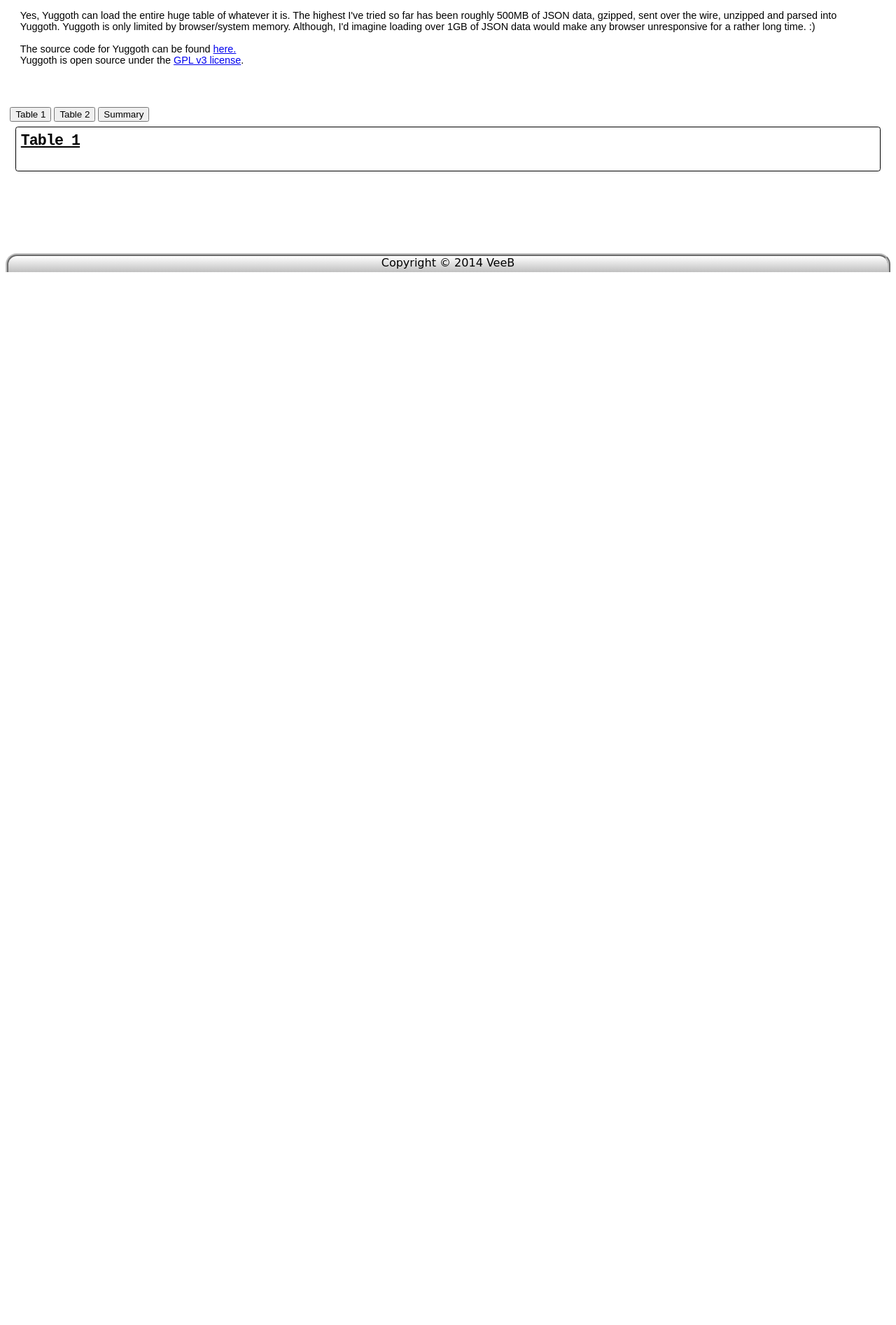
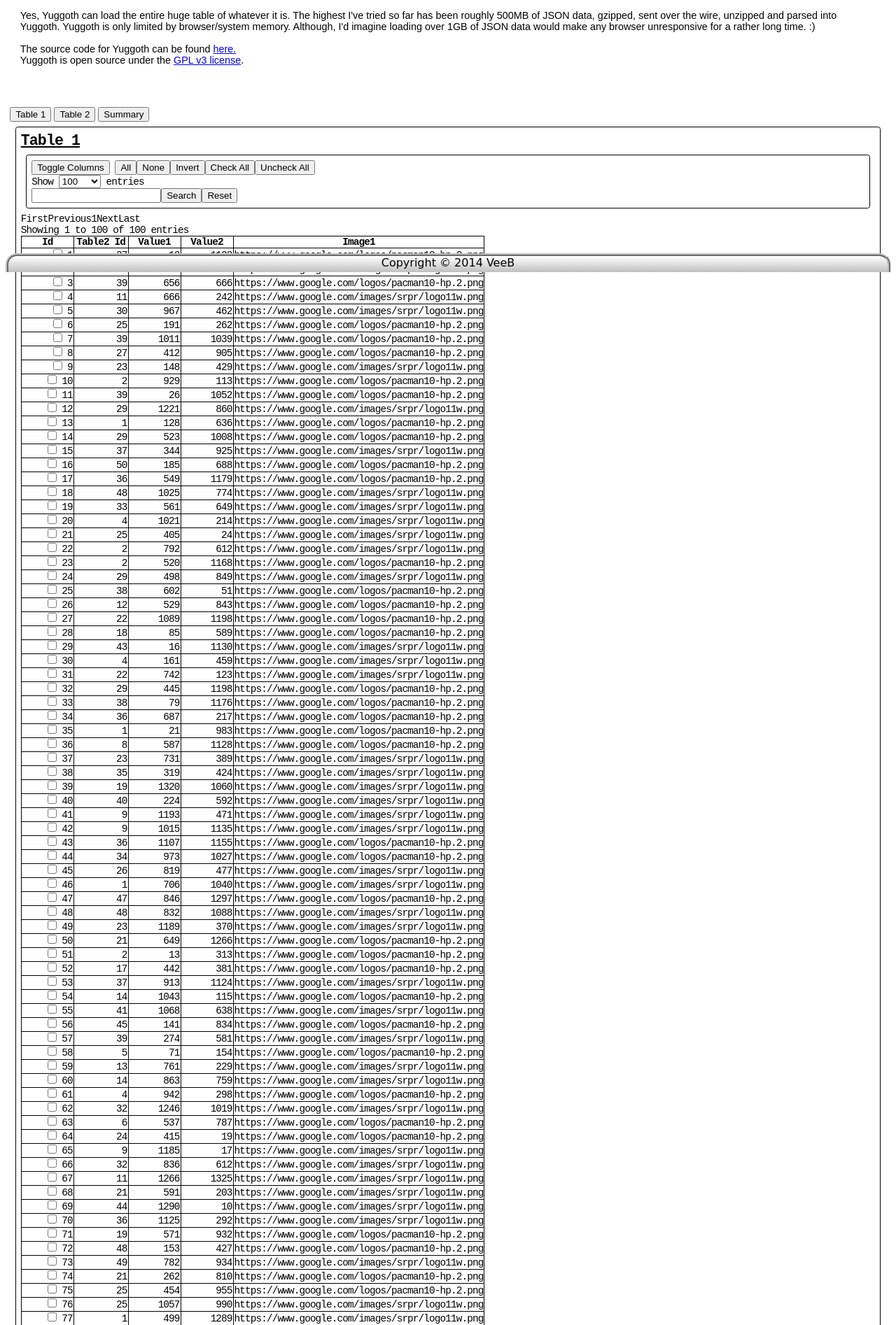
Before and after one commit to vbobkov/veeb, a CodeIgniter app: page /shenanigans/yuggoth in a window 1280 px wide. Shown: the part 411-2305 px from the top of the page at 70% size. Before the commit the page ends 800 px from the top, so only its background shows below. Run offline with CodeIgniter, Linux system fonts and the light colour scheme.

Commit message:
progress on yuggoth example page

```diff
--- a/application/controllers/shenanigans.php
+++ b/application/controllers/shenanigans.php
@@ -45,6 +45,7 @@
 			array(
 				'includes' =>
 					$this->filepathsToHTML(array(
+						'/assets/js/addons/jquery-ui-1.10.4.custom.min.js',
 						'/assets/js/yugTable.js',
 						'/assets/js/addons/highcharts/highcharts.js',
 						'/assets/js/addons/highcharts/exporting.js',
--- a/application/views/yuggoth.php
+++ b/application/views/yuggoth.php
@@ -168,6 +168,10 @@
 
 
 	$(document).ready(function() {
+		random_image_urls = [
+			'https://www.google.com/images/srpr/logo11w.png',
+			'https://www.google.com/logos/pacman10-hp.2.png'
+		];
 		table1 = {};
 		table2 = {};
 		table1_data = [];
@@ -178,7 +182,8 @@
 				'id': i,
 				'table2_id': Math.floor(Math.random() * 50) + 1,
 				'value1': Math.floor(Math.random() * 1337),
-				'value2': Math.floor(Math.random() * 1337)
+				'value2': Math.floor(Math.random() * 1337),
+				'image1': random_image_urls[Math.floor(Math.random() * random_image_urls.length)]
 			};
 		}
 
@@ -187,7 +192,8 @@
 				'id': i,
 				'table1_id': Math.floor(Math.random() * 100) + 1,
 				'value3': Math.floor(Math.random() * 1337),
-				'value4': Math.floor(Math.random() * 1337)
+				'value4': Math.floor(Math.random() * 1337),
+				'image2': random_image_urls[Math.floor(Math.random() * random_image_urls.length)]
 			};
 		}
 
@@ -199,24 +205,24 @@
 		});
 
 		$('#table1').yugTable({
-			data: table2_data,
+			data: table1_data,
 
-			resizable: '.table1-table-wrapper',
-			resizableHeightPadding: 48,
-			resizableWidthPadding: 40,
+			// resizable: '.table1-table-wrapper',
+			// resizableHeightPadding: 48,
+			// resizableWidthPadding: 40,
 
 			colSettings: {
 				classes: {
 					'non-numeric': [
+					],
+					'image-preview': [
+						'image1'
 					]
 				},
 
 				colShowHide: {
 					container: '.regular-commands'
 				},
-
-				columns: [
-				],
 
 				commands: [
 					command_filter_all,
@@ -230,6 +236,10 @@
 				],
 
 				editable: [
+					'table2_id',
+					'value1',
+					'value2',
+					'image1'
 				],
 
 				// not added to cells that have a save button (button[name="save"])
@@ -273,7 +283,7 @@
 				sPaginationType: 'full_numbers'
 			},
 
-			// dataSource: {},
+			dataSource: {},
 
 			searchFilter: {
 				fnCallback: function(dtSelector, search, yTable) {
@@ -284,17 +294,19 @@
 			}
 		});
 
-		/*
 		$('#table2').yugTable({
 			data: table2_data,
 
-			resizable: '.table2-table-wrapper',
-			resizableHeightPadding: 48,
-			resizableWidthPadding: 40,
+			// resizable: '.table2-table-wrapper',
+			// resizableHeightPadding: 48,
+			// resizableWidthPadding: 40,
 
 			colSettings: {
 				classes: {
 					'non-numeric': [
+					],
+					'image-preview': [
+						'image1'
 					]
 				},
 
@@ -314,6 +326,10 @@
 				],
 
 				editable: [
+					'table2_id',
+					'value1',
+					'value2',
+					'image1'
 				],
 
 				// not added to cells that have a save button (button[name="save"])
@@ -333,6 +349,8 @@
 
 			colMutators: [
 			],
+
+			dataSource: {},
 
 			dataTableSettings: {
 				// aaSorting: [[5, 'desc']],
@@ -367,7 +385,6 @@
 				searchButton: 'Search'
 			}
 		});
-		*/
 
 
 
@@ -662,11 +679,17 @@
 
 
 		$(document).delegate('.widget-toggler button[widget_id="table_totals"]', 'click', function(event) {
-			renderStatsChart(totals, 'table1', '-totals', 'Table1 Totals');
-			renderStatsChart(totals, 'table2', '-totals', 'Table2 Totals');
+			// renderStatsChart(totals, 'table1', '-totals', 'Table1 Totals');
+			// renderStatsChart(totals, 'table2', '-totals', 'Table2 Totals');
 		});
 
 
+
+		$(document).undelegate('.widget-toggler button', 'click');
+		$(document).delegate('.widget-toggler button', 'click', function(event) {
+			$('.togglable-widget').css('display', 'none');
+			$('#' + $(this).attr('widget_id')).css('display', 'block');
+		});
 
 		$(document).undelegate('.veeb-subtable .close-button', 'click');
 		$(document).delegate('.veeb-subtable .close-button', 'click', function(event) {
--- a/assets/js/yugTable.js
+++ b/assets/js/yugTable.js
@@ -651,7 +651,11 @@
 			'change focusout keydown'
 		);
 		$(document).undelegate(self.container_selector + ' table:not(' + self.container_selector + ' .dataTables_wrapper .dataTables_wrapper table) tbody td button[name="save"]', 'click');
-		$(document).undelegate(scroll_area, 'mouseenter');
+		$(document).undelegate(scroll_area, 'mouseenter', function(event) {
+			if(!$(document.activeElement).is('select') && $(scroll_area).find('input[type!="checkbox"], textarea').length < 1) {
+				$(scroll_area).focus();
+			}
+		});
 
 
 
@@ -1084,8 +1088,22 @@
 				if([9,13,27,38,40].indexOf(event.which) != -1) {
 					var next_column = [];
 					if(event.which == 13) { // user pressed enter
-						$(this).focusout();
-						return false;
+						var allow_line_breaks = false;
+						if(typeof self.settings.colSettings.allowLineBreaks === 'object') {
+							$.each(self.settings.colSettings.allowLineBreaks, function(idx, cell_class) {
+								if(table_cell.hasClass(cell_class)) {
+									allow_line_breaks = true;
+									return false;
+								}
+							});
+						}
+						if(allow_line_breaks) {
+							return true;
+						}
+						else {
+							$(this).focusout();
+							return false;
+						}
 					}
 					else if(event.which == 27) { // user pressed escape
 						event.preventDefault();
```
Also changed, not shown: assets/css/veeb.css (+42 -0 lines).
